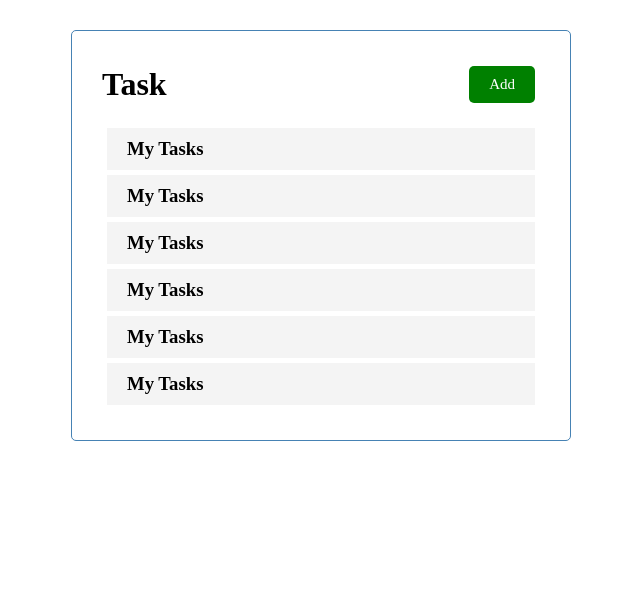
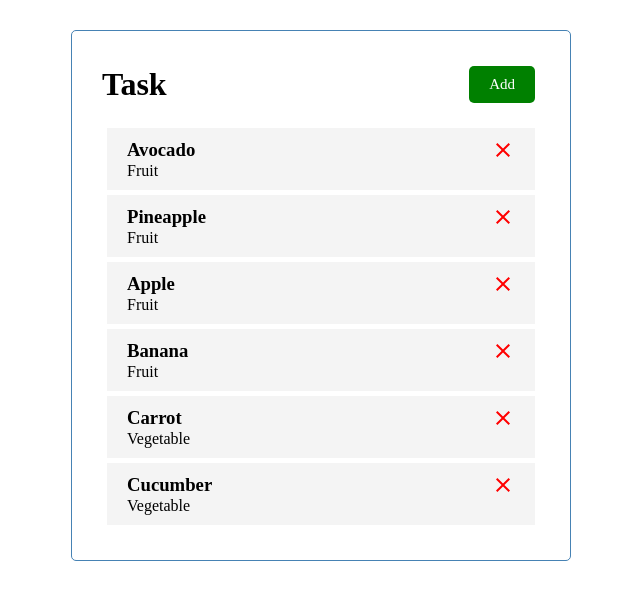
Before and after one commit to IngridAkeida/TasksAll, a React (Create React App) app: page / in a window 1280 px wide. Shown: the top 600 px of the page, without its empty margins (319-959 px from the left). Built offline with nearby package versions, Linux system fonts and the light colour scheme; a web font is replaced by a local one.

Commit message:
update commit  180222

```diff
--- a/package.json
+++ b/package.json
@@ -3,6 +3,10 @@
   "version": "0.1.0",
   "private": true,
   "dependencies": {
+    "@emotion/react": "^11.7.1",
+    "@emotion/styled": "^11.6.0",
+    "@mui/icons-material": "^5.4.2",
+    "@mui/material": "^5.4.2",
     "@testing-library/jest-dom": "^5.16.2",
     "@testing-library/react": "^12.1.3",
     "@testing-library/user-event": "^13.5.0",
--- a/src/App.css
+++ b/src/App.css
@@ -59,7 +59,7 @@ body {
     background: #f4f4f4;
     margin: 5px;
     padding: 10px 20px;
-    cursor: pointer;
+    /*cursor: pointer;*/
 }
 
 .task.reminder{
--- a/src/App.js
+++ b/src/App.js
@@ -8,13 +8,54 @@ function App () {
 
   //const name = 'Joe'
   //const x = true
+  const [tasks, SetTasks] = useState([
+    {
+        id: 1,
+        text: 'Avocado',
+        kind: 'Fruit',
+        reminder: true,
+    },
+    {
+        id: 2,
+        text: 'Pineapple',
+        kind: 'Fruit',
+        reminder: true,
+    },
+    {
+        id: 3,
+        text: 'Apple',
+        kind: 'Fruit',
+        reminder: true,
+    },
+    {
+        id: 4,
+        text: 'Banana',
+        kind: 'Fruit',
+        reminder: true,
+    },
+    {
+        id: 5,
+        text: 'Carrot',
+        kind: 'Vegetable',
+        reminder: true,
+    },
+    {
+        id: 6,
+        text: 'Cucumber',
+        kind: 'Vegetable',
+        reminder: true,
+    }
+])
+
+
+//Delete Task
 
   return (
     <div className="container">
         <Header/>
         {/*<h1>List</h1>
         <h2>Set {x ? 'Yes' : name }</h2>*/}
-        <Tasks/>
+        <Tasks tasks={tasks}/>
     </div>
   );
 }
--- a/src/component/Task.jsx
+++ b/src/component/Task.jsx
@@ -1,10 +1,18 @@
 import React from "react";
 
-const Task = () => {
+import ClearIcon from '@mui/icons-material/Clear';
+
+const Task = ({task}) => {
     return(
         <div className="task">
-            <h3>My Tasks</h3>
-
+            <h3>
+                {task.text}
+                    <ClearIcon
+                        style={{
+                            color: 'red',
+                            cursor: 'pointer' }}/>
+                </h3>
+            <p>{task.kind}</p>
         </div>
     )
 }
--- a/src/component/Tasks.jsx
+++ b/src/component/Tasks.jsx
@@ -2,46 +2,9 @@ import React, { useState } from "react";
 import Task from './Task'
 
 
-const Tasks = () => {
+const Tasks = ({tasks}) => {
 
-    const [tasks, SetTasks] = useState([
-        {
-            id: 1,
-            text: 'Avocado',
-            kind: 'Fruit',
-            reminder: true,
-        },
-        {
-            id: 2,
-            text: 'Pineapple',
-            kind: 'Fruit',
-            reminder: true,
-        },
-        {
-            id: 3,
-            text: 'Apple',
-            kind: 'Fruit',
-            reminder: true,
-        },
-        {
-            id: 4,
-            text: 'Banana',
-            kind: 'Fruit',
-            reminder: true,
-        },
-        {
-            id: 5,
-            text: 'Carrot',
-            kind: 'Vegetable',
-            reminder: true,
-        },
-        {
-            id: 6,
-            text: 'Cucumber',
-            kind: 'Vegetable',
-            reminder: true,
-        }
-    ])
+
     return(
         <>
             {tasks.map((task) => (
```
Also changed, not shown: 1 other file (tests, documents, lock files or other folders).
